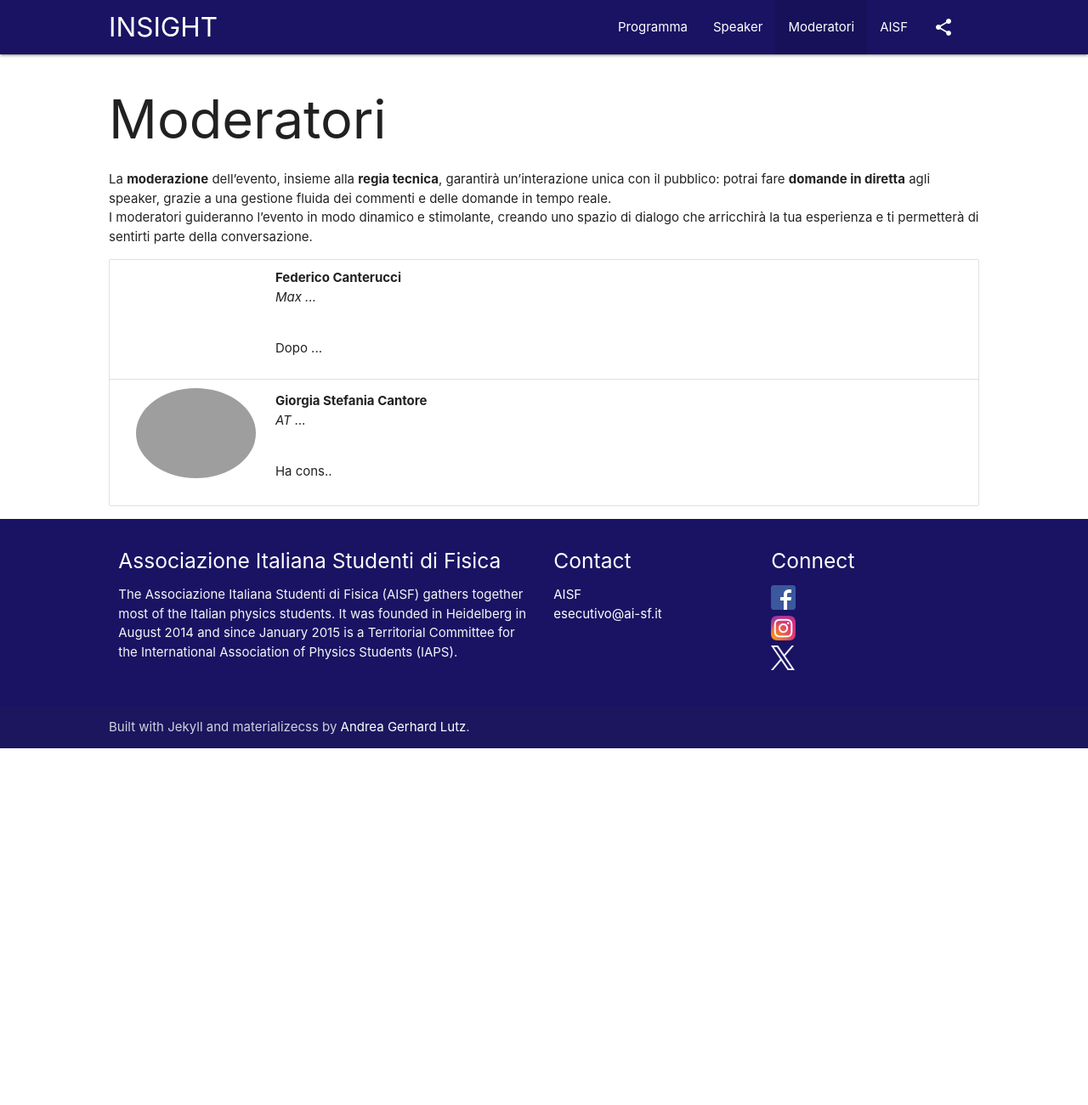
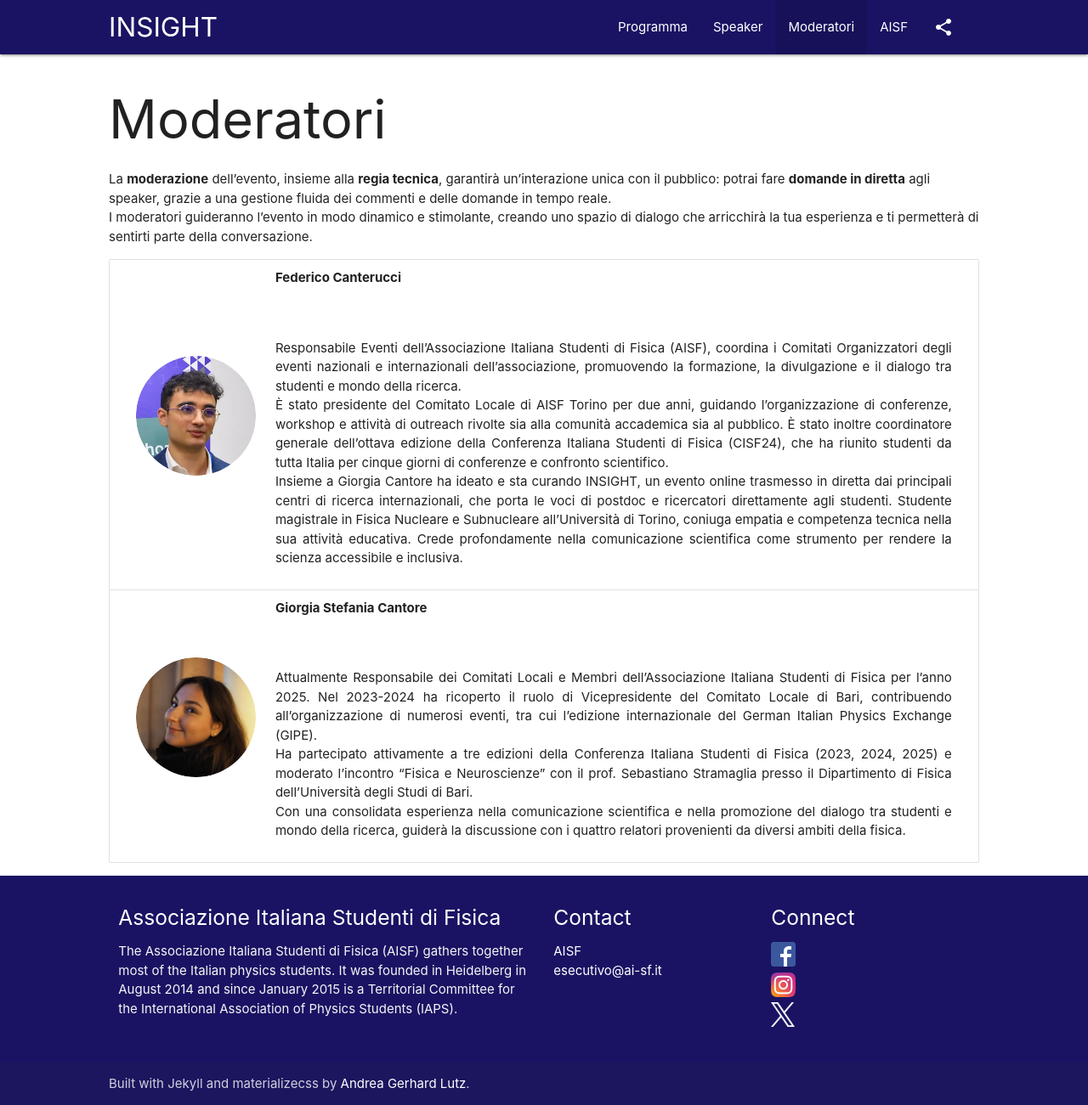
Before and after one commit to ai-sf/insight, a Jekyll site: the page built from moderatori.html, in a window 1280 px wide. Shown: the whole page at 85% size. Built offline with Jekyll 4.4.1, drawn with Linux system fonts in a browser that asks for light colours; nearby versions of some CDN libraries; before the commit the page ends 900 px from its top, so only the background shows below that.

Commit message:
Add moderatori

```diff
--- a/_data/moderatori.yml
+++ b/_data/moderatori.yml
@@ -7,11 +7,35 @@ content:
   - nome: "Federico Canterucci"
     id: federicocanterucci
     img: "federicocanterucci.webp"
-    uni: "Max ..."
-    bio: "Dopo ..."
+    bio: |
+      Responsabile Eventi dell’Associazione Italiana Studenti di Fisica (AISF), coordina i Comitati
+      Organizzatori degli eventi nazionali e internazionali dell’associazione, promuovendo la formazione,
+      la divulgazione e il dialogo tra studenti e mondo della ricerca.
+      <br>
+      È stato presidente del Comitato Locale di AISF Torino per due anni, guidando l’organizzazione di conferenze, workshop e attività
+      di outreach rivolte sia alla comunità accademica sia al pubblico. È stato inoltre coordinatore
+      generale dell’ottava edizione della Conferenza Italiana Studenti di Fisica (CISF24), che ha riunito
+      studenti da tutta Italia per cinque giorni di conferenze e confronto scientifico.
+      <br>
+      Insieme a Giorgia Cantore ha ideato e sta curando INSIGHT, un evento online trasmesso in diretta dai principali
+      centri di ricerca internazionali, che porta le voci di postdoc e ricercatori direttamente agli studenti.
+      Studente magistrale in Fisica Nucleare e Subnucleare all’Università di Torino, coniuga empatia e
+      competenza tecnica nella sua attività educativa. Crede profondamente nella comunicazione
+      scientifica come strumento per rendere la scienza accessibile e inclusiva.
 
   - nome: "Giorgia Stefania Cantore"
     id: giorgiacantore
-    img: "giorgicantore.webp"
-    uni: "AT ..."
-    bio: "Ha cons.."
+    img: "giorgiacantore.webp"
+    bio: |
+      Attualmente Responsabile dei Comitati Locali e Membri dell’Associazione Italiana Studenti di
+      Fisica per l’anno 2025. Nel 2023-2024 ha ricoperto il ruolo di Vicepresidente del Comitato Locale
+      di Bari, contribuendo all’organizzazione di numerosi eventi, tra cui l’edizione internazionale del
+      German Italian Physics Exchange (GIPE).
+      <br>
+      Ha partecipato attivamente a tre edizioni della Conferenza Italiana Studenti di Fisica (2023, 2024, 2025)
+      e moderato l’incontro “Fisica e Neuroscienze” con il prof. Sebastiano Stramaglia presso il Dipartimento
+      di Fisica dell’Università degli Studi di Bari.
+      <br>
+      Con una consolidata esperienza nella comunicazione scientifica e nella promozione del dialogo
+      tra studenti e mondo della ricerca, guiderà la discussione con i quattro relatori provenienti da
+      diversi ambiti della fisica.
```
Also changed, not shown: img/moderatori/federicocanterucci.webp (added), img/moderatori/giorgiacantore.webp (added).
